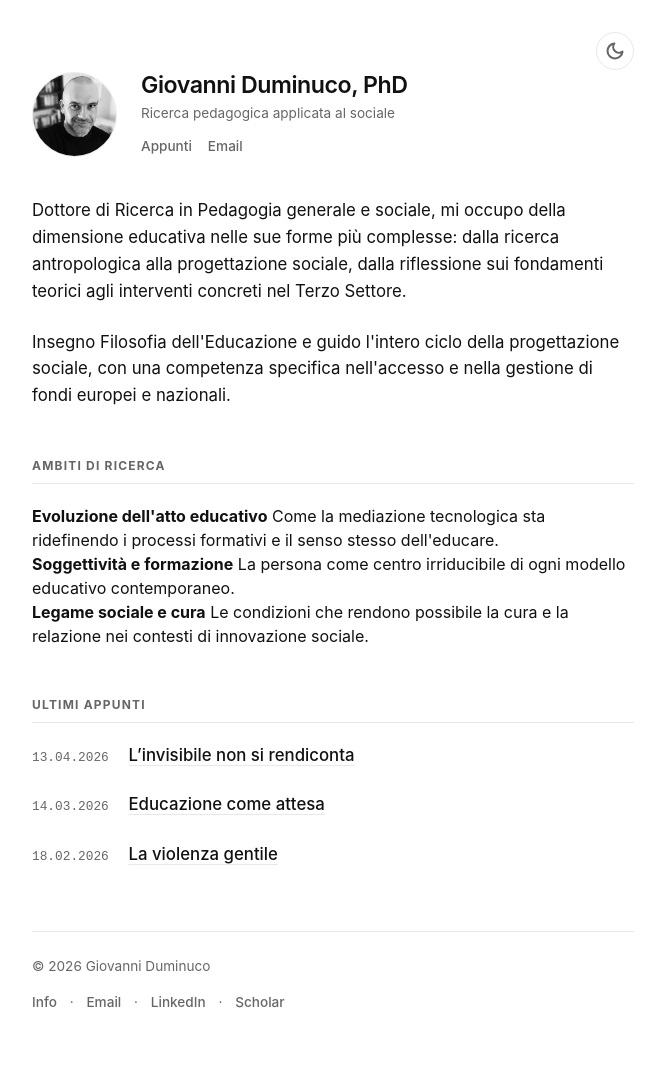
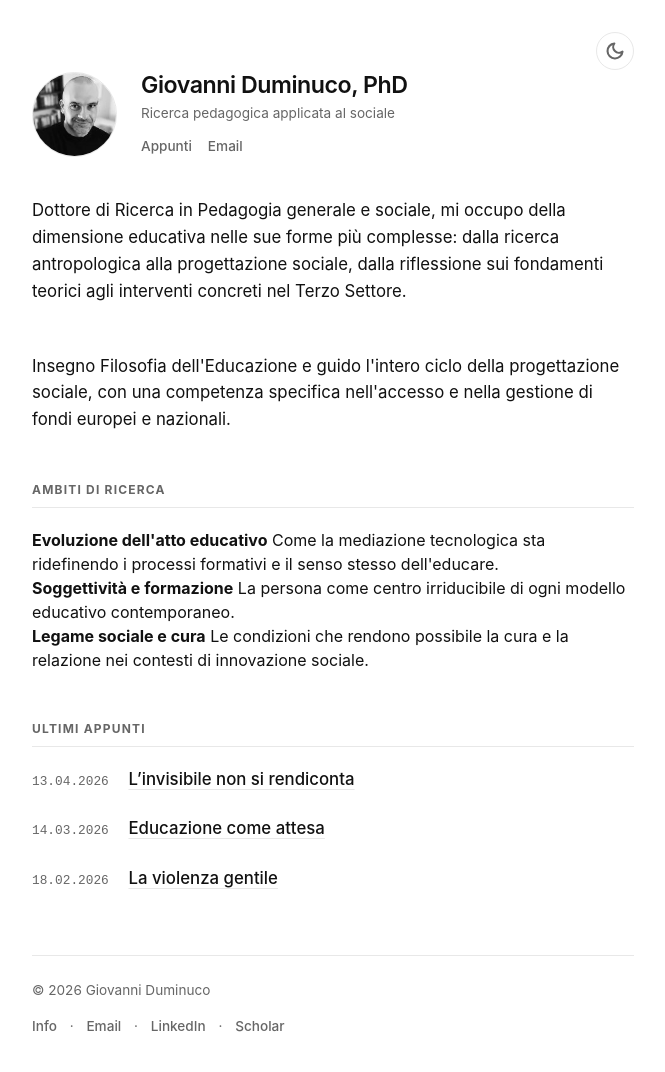
Before and after one commit to dumgio/dumgio.github.io, a Jekyll site: the page built from index.html, in a window 1280 px wide. Shown: the whole page, without its empty margins (307-972 px from the left). Built offline with Jekyll 4.4.1, drawn with Linux system fonts in a browser that asks for light colours; before the commit the page ends 1048 px from its top, so only the background shows below that.

Commit message:
Update default.html

```diff
--- a/_layouts/default.html
+++ b/_layouts/default.html
@@ -36,6 +36,9 @@
             position: relative;
             text-align: left;
         }
+
+        /* Gestione spaziatura paragrafi in tutto il sito */
+        main p { margin-bottom: 1.5rem; }
 
         #theme-toggle {
             position: absolute;
```
